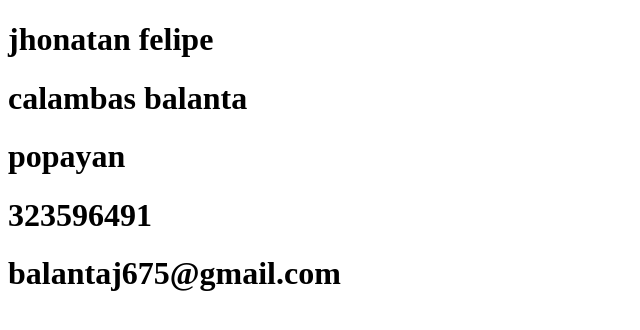
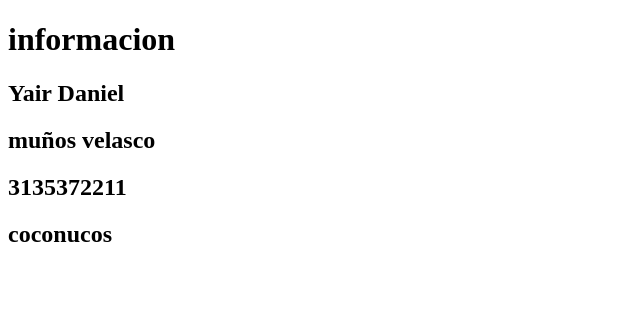
Before and after one commit to balanta2025/Jhonatan1059597526, a plain HTML site: page info.html in a window 1280 px wide. Shown: the whole page, without its empty margins (0-640 px from the left). Drawn offline with Linux system fonts and the light colour scheme.

Commit message:
vercion2

```diff
--- a/info.html
+++ b/info.html
@@ -3,17 +3,14 @@
 <head>
     <meta charset="UTF-8">
     <meta name="viewport" content="width=device-width, initial-scale=1.0">
-    <title>Datos</title>
+    <title>Document</title>
 </head>
 <body>
-    <h1>jhonatan felipe</h1>
+    <h1>informacion</h1>
+    <h2>Yair Daniel </h2>
+    <h2>muños velasco</h2>
+    <h2>3135372211</h2>
+    <h2>coconucos</h2>
 
-    <h1>calambas balanta</h1>
-
-    <h1>popayan</h1>
-
-    <h1>323596491</h1>
-
-    <h1>balantaj675@gmail.com</h1>
 </body>
 </html>
```
